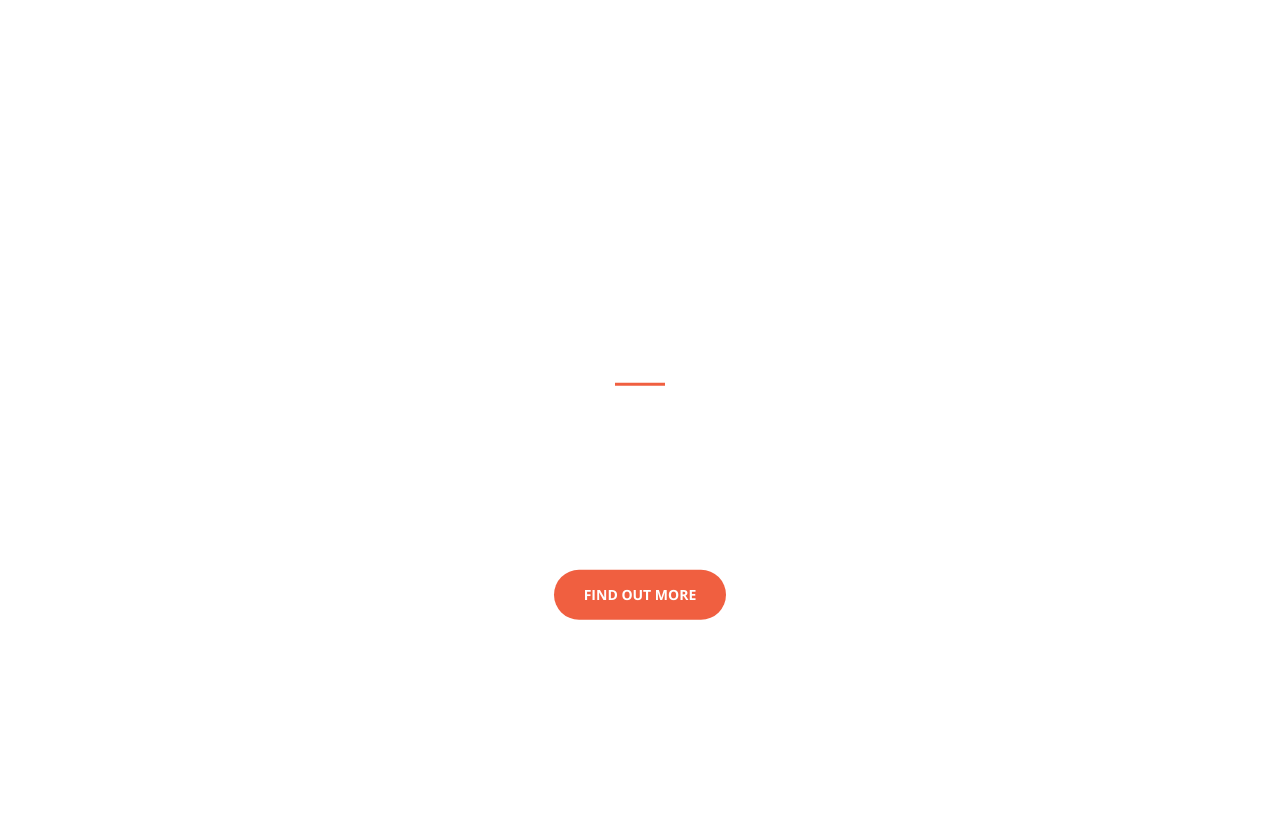
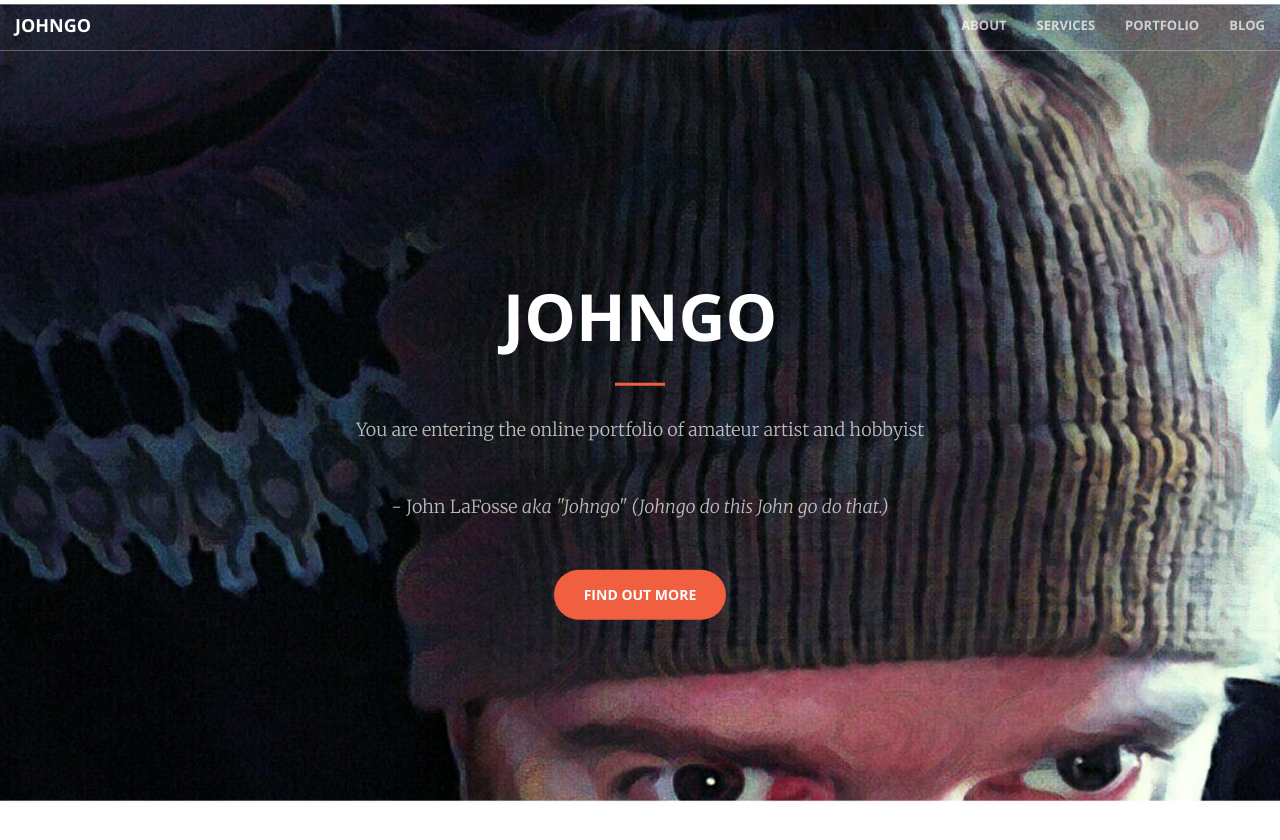
Before and after one commit to Koluskomtu/blog, a Jekyll site: the page built from index.html, in a window 1280 px wide and 900 px high. Shown: the top 840 px of the window. Built offline with Jekyll 4.4.1, drawn with Linux system fonts in a browser that asks for light colours.

Commit message:
Update creative.css

```diff
--- a/css/creative.css
+++ b/css/creative.css
@@ -178,7 +178,7 @@ header {
     min-height: auto;
     text-align: center;
     color: #fff;
-    background-image: url(img/header2.jpg);
+    background-image: url(https://koluskomtu.github.io/blog/img/header2.jpg);
     background-position: center;
     -webkit-background-size: cover;
     -moz-background-size: cover;
```
